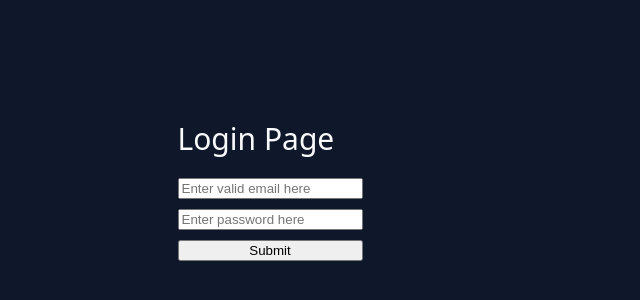
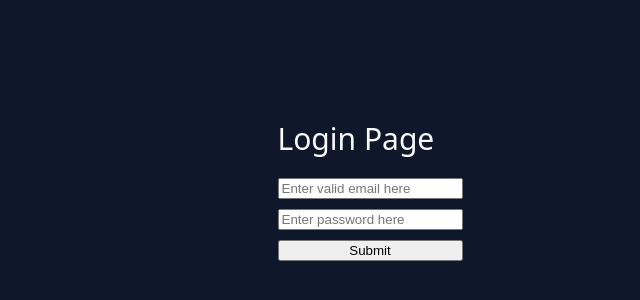
Before and after one commit to RICKYBOYDEGRACIA/FE_Vue, a Vue app: page / in a window 1280 px wide. Shown: the part 212-512 px from the top of the page, without its empty margins (270-910 px from the left). Built offline with nearby package versions, Linux system fonts and the light colour scheme; no server answers; the HTML template or start-up script is replaced by a standard one.

Commit message:
remove grid

```diff
--- a/src/assets/main.css
+++ b/src/assets/main.css
@@ -29,7 +29,6 @@ a,
 
   #app {
     display: grid;
-    grid-template-columns: 1fr 1fr;
     padding: 0 2rem;
   }
 }
```
